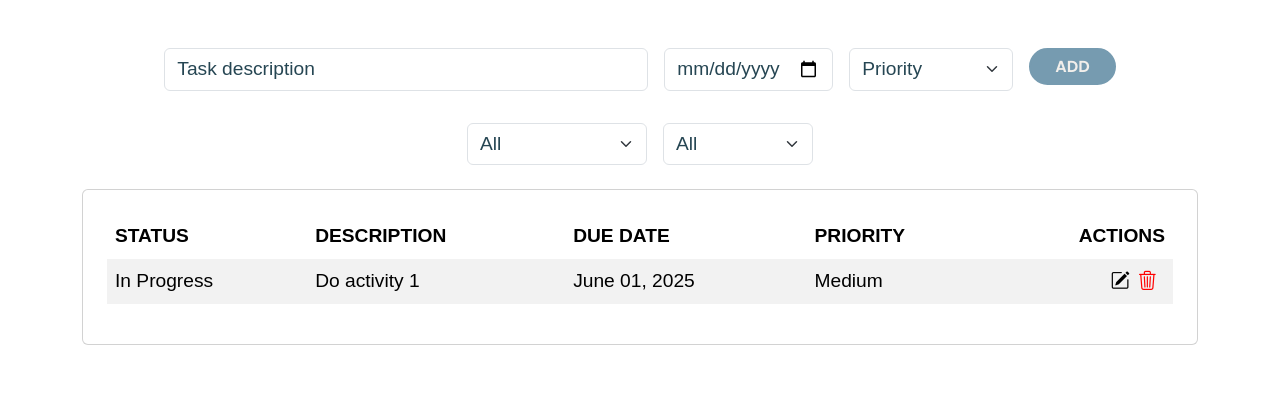
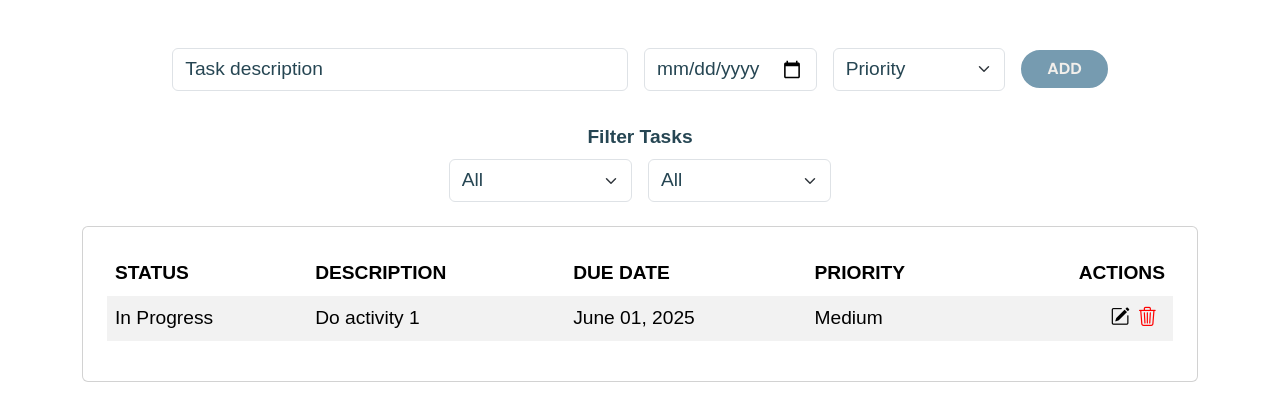
Before and after one commit to binibiningjenna/to-do-list, a plain HTML site: page index.html in a window 1280 px wide. Shown: the part 256-676 px from the top of the page. Drawn offline with nearby package versions, Linux system fonts and the light colour scheme; a web font is replaced by a local one.

Commit message:
fix bug and improve UI

```diff
--- a/assets/script.js
+++ b/assets/script.js
@@ -183,9 +183,13 @@ function filterTask() {
                     matchDueDate = taskDate.getTime() === tomorrow.getTime();
                     break;
                 case "this_week":
+                    var startOfWeek = new Date(today);
                     var endOfWeek = new Date(today);
-                    endOfWeek.setDate(today.getDate() + (7 - today.getDay()));
-                    matchDueDate = taskDate.getTime() === endOfWeek.getTime();
+                    startOfWeek.setDate(today.getDate() - today.getDay());
+                    endOfWeek.setDate(today.getDate() + (6 - today.getDay()));
+                    startOfWeek.setHours(0,0,0,0);
+                    endOfWeek.setHours(23,59,59,999);
+                    matchDueDate = taskDate >= startOfWeek && taskDate <= endOfWeek;
                     break;
                 case "overdue":
                     matchDueDate = taskDate < today;
--- a/index.html
+++ b/index.html
@@ -27,14 +27,14 @@
 
           <!-- Add Task -->
           <div class="mt-5">
-              <div class="row g-3 justify-content-center">
-                <div class="col-md-6" style="max-width: 500px">
+              <div class="row gy-2 gx-3 align-items-center justify-content-center">
+                <div class="col-12 col-md-5">
                   <input type="text" class="form-control" id="input" placeholder="Task description" />
                 </div>
-                <div class="col-md-3" style="max-width: 185px; width: 100%">
+                <div class="col-6 col-md-2">
                   <input type="date" class="form-control" id="dueDate" />
                 </div>
-                <div class="col-md-2" style="max-width: 180px; width: 100%">
+                <div class="col-6 col-md-2">
                   <select class="form-select" id="priority">
                     <option selected disabled>Priority</option>
                     <option value="High">High</option>
@@ -42,8 +42,8 @@
                     <option value="Low">Low</option>
                   </select>
                 </div>
-                <div class="col-md-auto">
-                  <button type="submit" class="btn btn-primary" style="max-width: 400px; width: 100%" onclick="addTask()">Add</button>
+                <div class="col-12 col-md-auto">
+                  <button type="submit" class="btn btn-primary w-100" onclick="addTask()">Add</button>
                 </div>
               </div>
 
@@ -56,8 +56,10 @@
           </div>
 
           <!-- Filter Section -->
-          <div class="d-flex justify-content-center gap-3 mt-5 mt-lg-3 flex-wrap">
-            <div style="max-width: 180px; width: 100%">
+          <div class="mt-5 mt-lg-3 text-center">
+            <p class="mb-2 fw-semibold">Filter Tasks</p>
+            <div class="d-flex justify-content-center gap-3 px-2">
+              <div class="col-6 col-md-2">
                 <select class="form-select" id="filterPriority" onchange="filterTask()">
                   <option value="All" selected>All</option>
                   <option value="High">High</option>
@@ -68,7 +70,7 @@
                   <option value="Done">Done</option>
                 </select>
               </div>
-            <div style="max-width: 150px; width: 100%">
+              <div class="col-6 col-md-2">
                 <select class="form-select" id="filterDueDate" onchange="filterTask()">
                   <option value="All" selected>All</option>
                   <option value="today">Today</option>
@@ -78,6 +80,8 @@
                 </select>
               </div>
             </div>
+          </div>
+
 
           <!-- To Do List Table -->
           <div class="card p-4 my-4 table-responsive">
```
Lines whose indentation alone changed are shown as unchanged.
